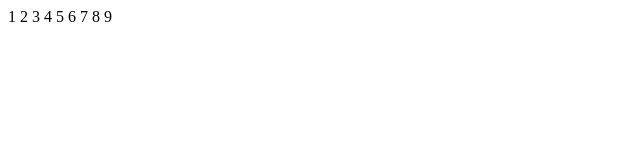
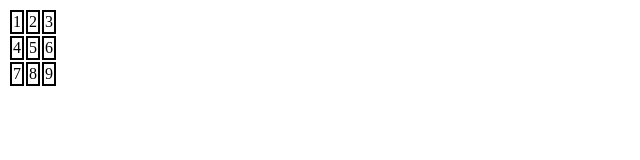
Before and after one commit to Chanezium/tictactoe, a plain HTML site: page index.html in a window 1280 px wide. Shown: the whole page, without its empty margins (0-640 px from the left). Drawn offline with Linux system fonts and the light colour scheme.

Commit message:
Update index.html

```diff
--- a/index.html
+++ b/index.html
@@ -5,6 +5,7 @@
 	<link rel="stylesheet" type="text/css" href="tictactoe/stylesheet.css">
 </head>
 <body>
+	<table>
 	<tr>
 		<td>1</td>
 		<td>2</td>
@@ -20,5 +21,6 @@
 		<td>8</td>
 		<td>9</td>
 	</tr>
+	</table
 </body>
 </html>
```
